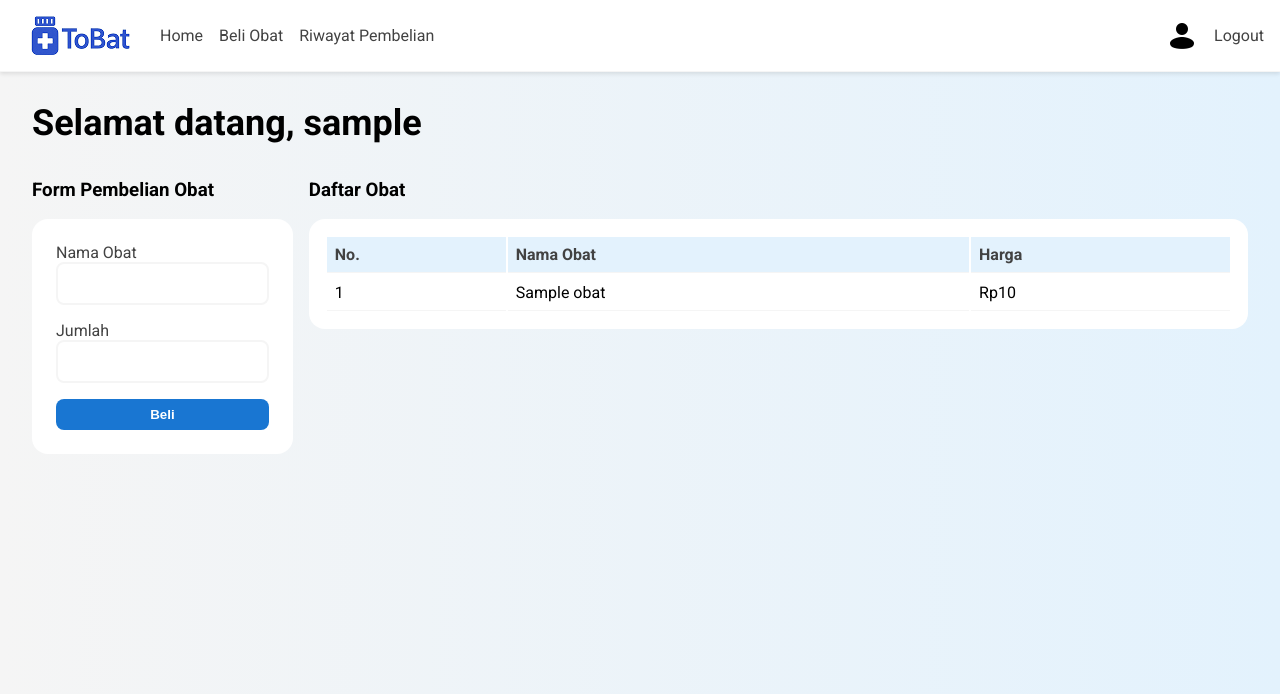
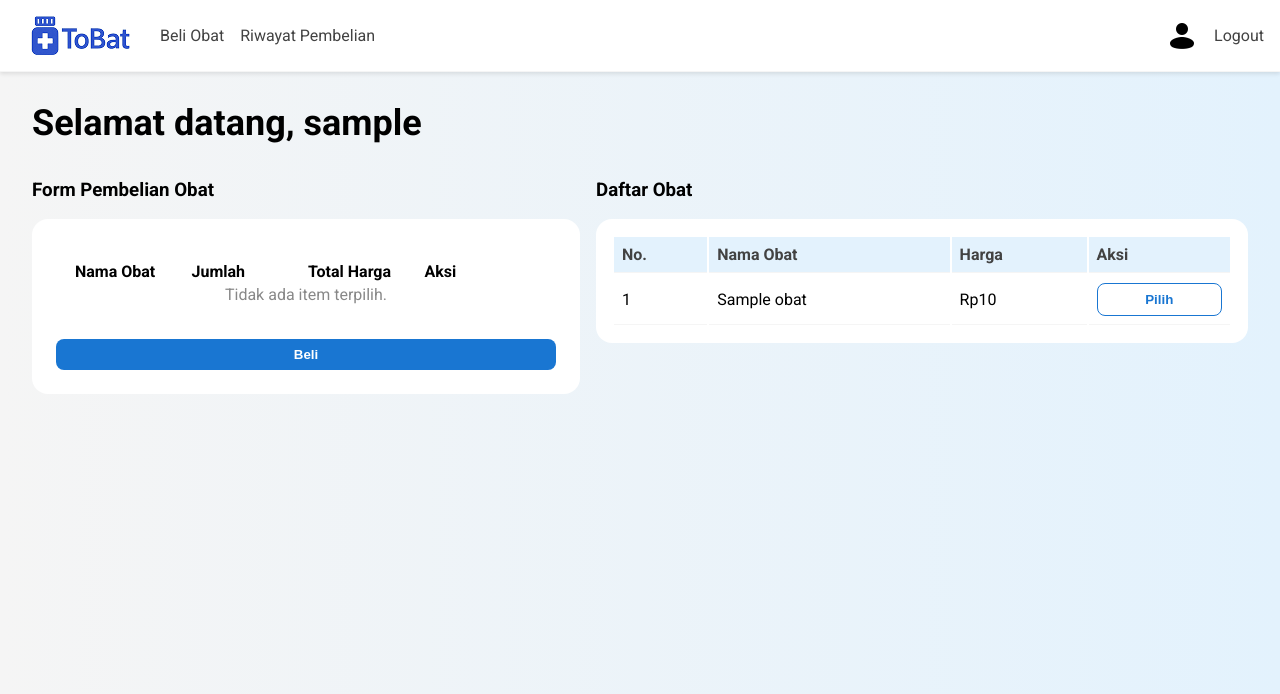
Before and after one commit to icarusnp1/UAS_kemjar, a Flask app: page /beli in a window 1280 px wide. Shown: the top 694 px of the page. Run offline with Flask 3, Linux system fonts and the light colour scheme; the visitor is signed in with stand-in values (Sample User, id 1); tables that the repository leaves empty or names only in its code hold one stand-in row (values such as "Sample post").

Commit message:
BE and FE for Inserting multiple data to table 'riwayat'

```diff
--- a/app.py
+++ b/app.py
@@ -2,6 +2,7 @@
 from flask import Flask, render_template, request, redirect, session, url_for, flash
 from modules.user import register_user, login_user
 from modules.db import insert_transaction, get_all_obat
+from datetime import datetime
 import os
 
 app = Flask(__name__)
@@ -50,9 +51,12 @@ def beli():
 
     if request.method == 'POST':
         user_id = session['user_id']
-        obat_id = request.form['obat_id']
-        jumlah = request.form['jumlah']
-        insert_transaction(user_id, obat_id, jumlah)
+        obat_ids = request.form.getlist('obat_id[]')
+        jumlahs = request.form.getlist('jumlah[]')
+        total_hargas = request.form.getlist('total_harga[]')
+        waktu = datetime.now().strftime('%Y-%m-%d %H:%M:%S')
+        for obat_id, jumlah, total_harga in zip(obat_ids, jumlahs, total_hargas):
+            insert_transaction(user_id, obat_id, jumlah, total_harga, waktu)
         flash('Pembelian berhasil!', 'success')
     return render_template('beli.html', username=session.get('username'), obats=obats)
 
--- a/modules/db.py
+++ b/modules/db.py
@@ -27,11 +27,11 @@ def check_user(email):
     conn.close()
     return user
 
-def insert_transaction(user_id, obat_id, jumlah):
+def insert_transaction(user_id, obat_id, jumlah, total_harga, waktu):
     conn = get_db_connection()
     cursor = conn.cursor()
-    query = "INSERT INTO transaksi (user_id, obat_id, jumlah) VALUES (%s, %s, %s)"
-    cursor.execute(query, (user_id, obat_id, jumlah))
+    query = "INSERT INTO transaksi (user_id, obat_id, jumlah, total_harga, waktu) VALUES (%s, %s, %s, %s, %s)"
+    cursor.execute(query, (user_id, obat_id, jumlah, total_harga, waktu))
     conn.commit()
     cursor.close()
     conn.close()
--- a/static/styles.css
+++ b/static/styles.css
@@ -145,6 +145,40 @@
     font-weight: bold;
 }
 
+.btn-pilih {
+    padding: 8px;
+    border: 1px solid var(--primary-blue);
+    background-color: white;
+    color: var(--primary-blue);
+    border-radius: 8px;
+    width: 100%;
+    cursor: pointer;
+    font-weight: bold;
+    transition: background-color 0.3s ease;
+}
+
+.btn-pilih:hover {
+    background-color: var(--primary-blue);
+    color: white;
+}
+
+.btn-hapus {
+    padding: 8px;
+    border: 1px solid var(--error);
+    background-color: white;
+    color: var(--error);
+    border-radius: 8px;
+    width: 100%;
+    cursor: pointer;
+    font-weight: bold;
+    transition: background-color 0.3s ease;
+}
+
+.btn-hapus:hover {
+    background-color: var(--error);
+    color: white;
+}
+
 .content-beli {
     margin: 0px 32px 0px 32px;
 }
@@ -188,6 +222,29 @@
     font-weight: bold;
 }
 
+.table-form-beli {
+    background-color: white;
+    width: 500px; /* Set your desired fixed width */
+    min-width: 500px;
+    max-width: 500px;
+    padding: 16px;
+    border-radius: 16px;
+    table-layout: fixed; /* Ensures columns fit the table width */
+}
+
+.table-form-beli th,
+.table-form-beli td {
+    text-align: left;
+    overflow: hidden;
+    text-overflow: ellipsis;
+    white-space: nowrap;
+}
+
 .w-full {
     width: 100%;
 }
+
+.item-input {
+    border: 0px;
+    border-bottom: 2px solid var(--gray-light);
+}
--- a/templates/beli.html
+++ b/templates/beli.html
@@ -14,7 +14,6 @@
     <div class="navbar-container">
 
       <img src="../static/img/TobatLogo-128-39.png" alt="Logo" class="logo">
-      <a href="/home" class="nav-link">Home</a>
       <a href="/beli" class="nav-link">Beli Obat</a>
       <a href="/riwayat" class="nav-link">Riwayat Pembelian</a>
 
@@ -37,21 +36,23 @@
       <div>
 
         <h3>Form Pembelian Obat</h3>
-        <form method="post" class="form-beli">
-
-          <div>
-
-            <label class="label-form">Nama Obat</label>
-            <input type="text" name="obat_id" required class="form-input">
-
-          </div>
-
-          <div>
-
-            <label class="label-form">Jumlah</label>
-            <input type="number" name="jumlah" min="1" required class="form-input">
-
-          </div>
+        <form method="post" class="form-beli" id="form-beli">
+          <table id="items-container" class="table-form-beli">
+            <thead>
+              <tr>
+                <th>Nama Obat</th>
+                <th>Jumlah</th>
+                <th>Total Harga</th>
+                <th>Aksi</th>
+              </tr>
+            </thead>
+            <tbody id="items-tbody">
+              <tr id="empty-row">
+                <td colspan="4" style="text-align:center; color:#888;">Tidak ada item terpilih.</td>
+              </tr>
+              <!-- Example initial row, can be empty if you want -->
+            </tbody>
+          </table>
           <button type="submit" class="btn-login">Beli</button>
         </form>
 
@@ -66,6 +67,7 @@
             <th>No.</th>
             <th>Nama Obat</th>
             <th>Harga</th>
+            <th>Aksi</th>
           </tr>
           {% if obats and obats|length > 0 %}
           {% for obat in obats %}
@@ -73,11 +75,16 @@
             <td>{{ loop.index }}</td>
             <td>{{ obat.nama }}</td>
             <td>Rp{{ "{:,.0f}".format(obat.harga) }}</td>
+            <td>
+              <!-- Update the button in the table to pass obat.id as well -->
+              <button type="button" class="btn-pilih"
+                onclick="addObatToForm('{{ obat.id }}', '{{ obat.nama|escape }}', '{{ obat.harga }}')">Pilih</button>
+            </td>
           </tr>
           {% endfor %}
           {% else %}
           <tr>
-            <td colspan="3" style="text-align: center; color: red;">Tidak ada obat tersedia</td>
+            <td colspan="4" style="text-align: center; color: red;">Tidak ada obat tersedia</td>
           </tr>
           {% endif %}
         </table>
@@ -89,4 +96,83 @@
   </div>
 </body>
 
+<script>
+  function updateEmptyRow() {
+    const tableBody = document.getElementById('items-tbody');
+    const itemRows = tableBody.getElementsByClassName('item-row');
+    let emptyRow = document.getElementById('empty-row');
+    if (itemRows.length === 0) {
+      if (!emptyRow) {
+        emptyRow = document.createElement('tr');
+        emptyRow.id = 'empty-row';
+        emptyRow.innerHTML = `<td colspan="4" style="text-align:center; color:#888;">Tidak ada item terpilih.</td>`;
+        tableBody.appendChild(emptyRow);
+      }
+    } else {
+      if (emptyRow) emptyRow.remove();
+    }
+  }
+
+  function addObatToForm(id, nama, harga) {
+    const tableBody = document.querySelector('#items-container tbody');
+    // Check if the obat with the same id already exists in the form
+    const rows = tableBody.getElementsByTagName('tr');
+    for (let row of rows) {
+      const idInput = row.querySelector('input[name="obat_id[]"]');
+      if (idInput && idInput.value == id) {
+        // Increment jumlah
+        const jumlahInput = row.querySelector('input[name="jumlah[]"]');
+        const totalInput = row.querySelector('input[name="total_harga[]"]');
+        let jumlah = parseInt(jumlahInput.value) || 0;
+        jumlahInput.value = jumlah + 1;
+        totalInput.value = (jumlah + 1) * harga;
+        return; // Stop, don't add a new row
+      }
+    }
+    // If not found, add new row
+    const row = document.createElement('tr');
+    row.className = 'item-row';
+    row.innerHTML = `
+      <tr>
+      <td>
+        <input type="hidden" name="obat_id[]" value="${id}">
+        <input type="text" name="obat_nama[]" value="${nama}" required class="item-input" readonly>
+      </td>
+      <td>
+        <input type="number" name="jumlah[]" min="1" value="1" required class="item-input" oninput="updateTotalHarga(this, ${harga})" readonly>
+      </td>
+      <td>
+        <input type="number" name="total_harga[]" value="${harga}" readonly class="item-input total-harga-input">
+      </td>
+      <td>
+        <button type="button" class="btn-hapus" onclick="removeRow(this)">Hapus</button>
+      </td>
+      </tr>
+    `;
+    tableBody.appendChild(row);
+    updateEmptyRow();
+  }
+
+  function updateTotalHarga(input, harga) {
+    const jumlah = parseInt(input.value) || 0;
+    const totalInput = input.closest('tr').querySelector('.total-harga-input');
+    totalInput.value = jumlah * harga;
+  }
+
+  function removeRow(btn) {
+    btn.closest('tr').remove();
+    updateEmptyRow();
+  }
+
+
+  document.getElementById('form-beli').addEventListener('submit', function (e) {
+    const tableBody = document.querySelector('#items-container tbody');
+    const itemRows = tableBody.getElementsByClassName('item-row');
+    if (itemRows.length === 0) {
+      alert('Tidak ada obat yang dipilih.');
+      e.preventDefault();
+    }
+  });
+</script>
+
 </html>
```
